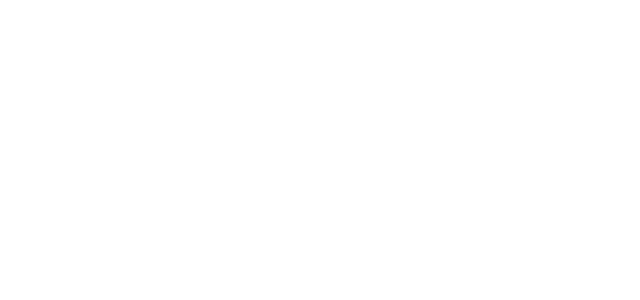
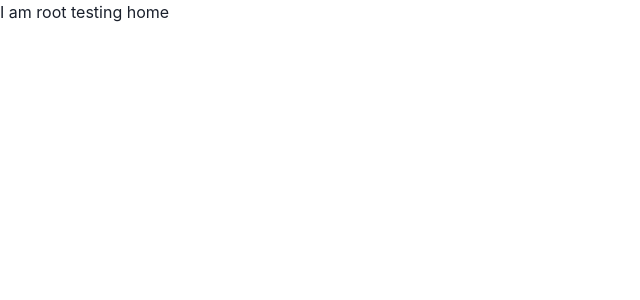
Before and after one commit to ashsh0412/airbnb-frontend, a React (Create React App) app: page / in a window 1280 px wide. Shown: the top 300 px of the page, without its empty margins (0-640 px from the left). Built offline with nearby package versions, Linux system fonts and the light colour scheme.

Commit message:
router setting

```diff
--- a/src/App.tsx
+++ /dev/null
@@ -1,9 +0,0 @@
-import { Text } from '@chakra-ui/react';
-import React from 'react';
-
-function App() {
-  return <div>
-  </div>
-}
-
-export default App;
--- /dev/null
+++ b/src/components/Root.tsx
@@ -0,0 +1,9 @@
+import { Outlet } from "react-router-dom";
+
+export default function root() {
+  return (
+    <h1>
+      I am root <Outlet />
+    </h1>
+  );
+}
--- a/src/index.tsx
+++ b/src/index.tsx
@@ -1,15 +1,16 @@
-import React from 'react';
-import ReactDOM from 'react-dom/client';
-import App from './App';
-import { ChakraBaseProvider, ChakraProvider } from '@chakra-ui/react';
+import React from "react";
+import ReactDOM from "react-dom/client";
+import { ChakraBaseProvider, ChakraProvider } from "@chakra-ui/react";
+import { RouterProvider } from "react-router-dom";
+import router from "./router";
 
 const root = ReactDOM.createRoot(
-  document.getElementById('root') as HTMLElement
+  document.getElementById("root") as HTMLElement
 );
 root.render(
   <React.StrictMode>
     <ChakraProvider>
-      <App />
+      <RouterProvider router={router} />
     </ChakraProvider>
   </React.StrictMode>
 );
--- /dev/null
+++ b/src/router.tsx
@@ -0,0 +1,15 @@
+import { createBrowserRouter } from "react-router-dom";
+import Root from "./components/Root";
+import NotFound from "./routes/NotFound";
+import Home from "./routes/Home";
+
+const router = createBrowserRouter([
+  {
+    path: "/",
+    element: <Root />,
+    errorElement: <NotFound />,
+    children: [{ path: "", element: <Home /> }],
+  },
+]);
+
+export default router;
--- /dev/null
+++ b/src/routes/Home.tsx
@@ -0,0 +1,3 @@
+export default function Home() {
+  return <span>testing home</span>;
+}
--- /dev/null
+++ b/src/routes/NotFound.tsx
@@ -0,0 +1,14 @@
+import { Button, Heading, Text, VStack } from "@chakra-ui/react";
+import { Link } from "react-router-dom";
+
+export default function NotFound() {
+  return (
+    <VStack justifyContent={"center"} minH="100vh">
+      <Heading>Page not found</Heading>
+      <Text>It seems that you're lost</Text>
+      <Link to="/">
+        <Button colorScheme="blue">Go Home</Button>
+      </Link>
+    </VStack>
+  );
+}
```
